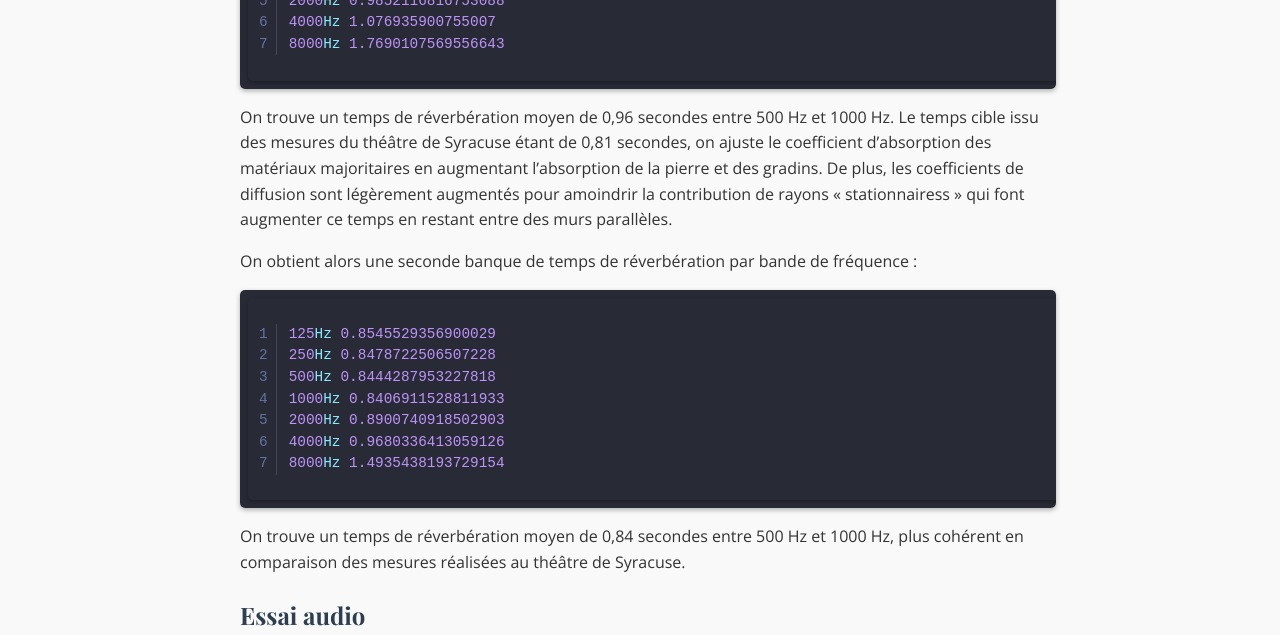
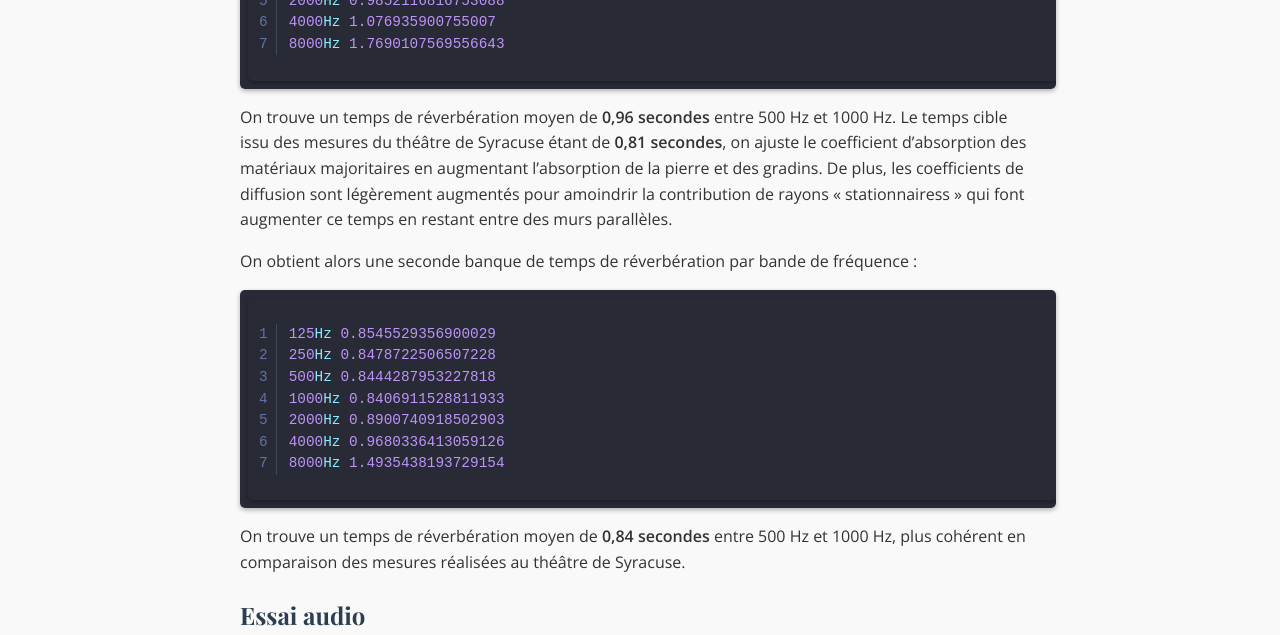
Before and after one commit to agathekowalski/ensll_memoire_p2026, a Jekyll site: the page built from simulations/index.md, in a window 1280 px wide. Shown: the part 2937-3572 px from the top of the page. Built offline with Jekyll 4.4.1, drawn with Linux system fonts in a browser that asks for light colours.

````diff
--- a/simulations/index.md
+++ b/simulations/index.md
@@ -156,8 +156,8 @@ On obtient des premiers temps de réverbération théoriques en secondes, par ba
 8000Hz 1.7690107569556643
 ```
 
-On trouve un temps de réverbération moyen de 0,96 secondes entre 500 Hz et 1000 Hz.
-Le temps cible issu des mesures du théâtre de Syracuse étant de 0,81 secondes,
+On trouve un temps de réverbération moyen de **0,96 secondes** entre 500 Hz et 1000 Hz.
+Le temps cible issu des mesures du théâtre de Syracuse étant de **0,81 secondes**,
 on ajuste le coefficient d'absorption des matériaux majoritaires en augmentant l'absorption de la pierre et des gradins.
 De plus, les coefficients de diffusion sont légèrement augmentés
 pour amoindrir la contribution de rayons « stationnairess »
@@ -175,7 +175,7 @@ On obtient alors une seconde banque de temps de réverbération par bande de fr
 8000Hz 1.4935438193729154
 ```
 
-On trouve un temps de réverbération moyen de 0,84 secondes entre 500 Hz et 1000 Hz, plus cohérent
+On trouve un temps de réverbération moyen de **0,84 secondes** entre 500 Hz et 1000 Hz, plus cohérent
 en comparaison des mesures réalisées au théâtre de Syracuse.
 
 ## Essai audio
````
